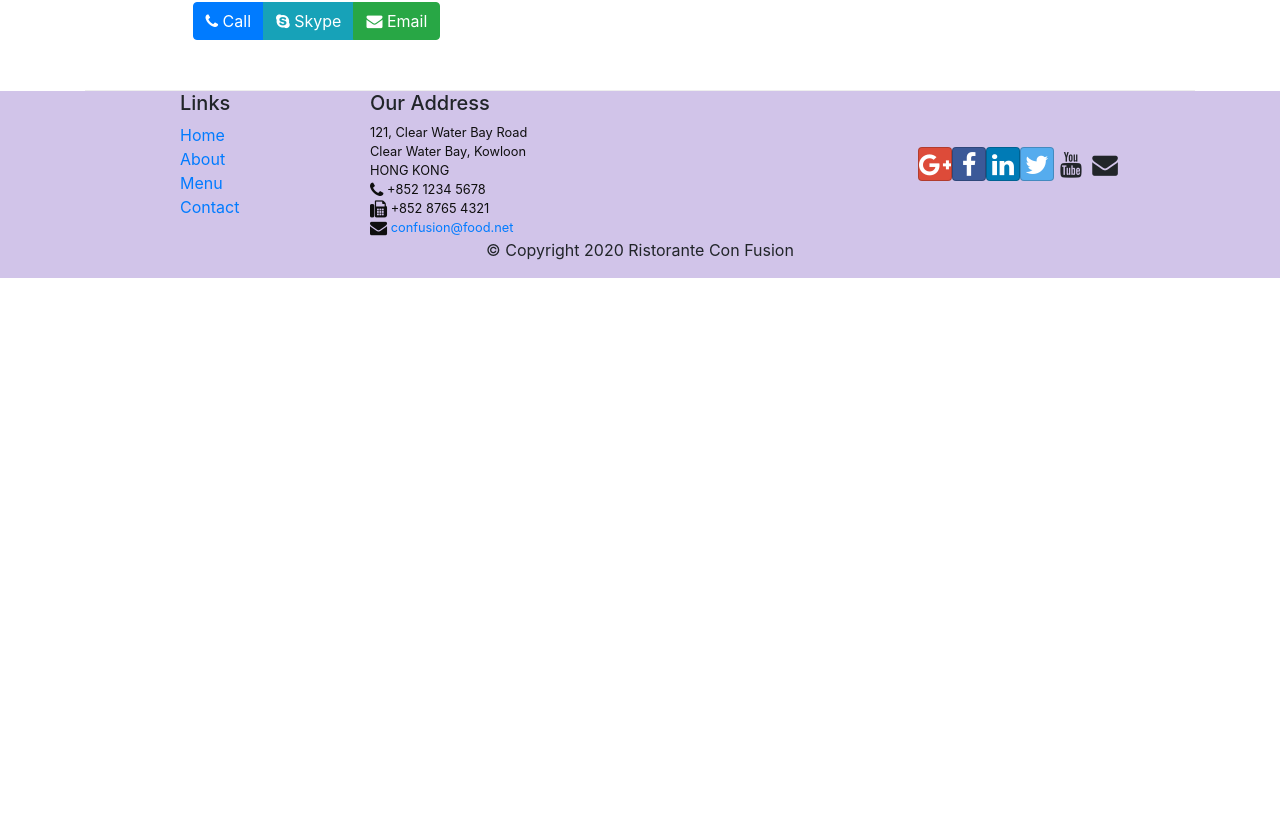
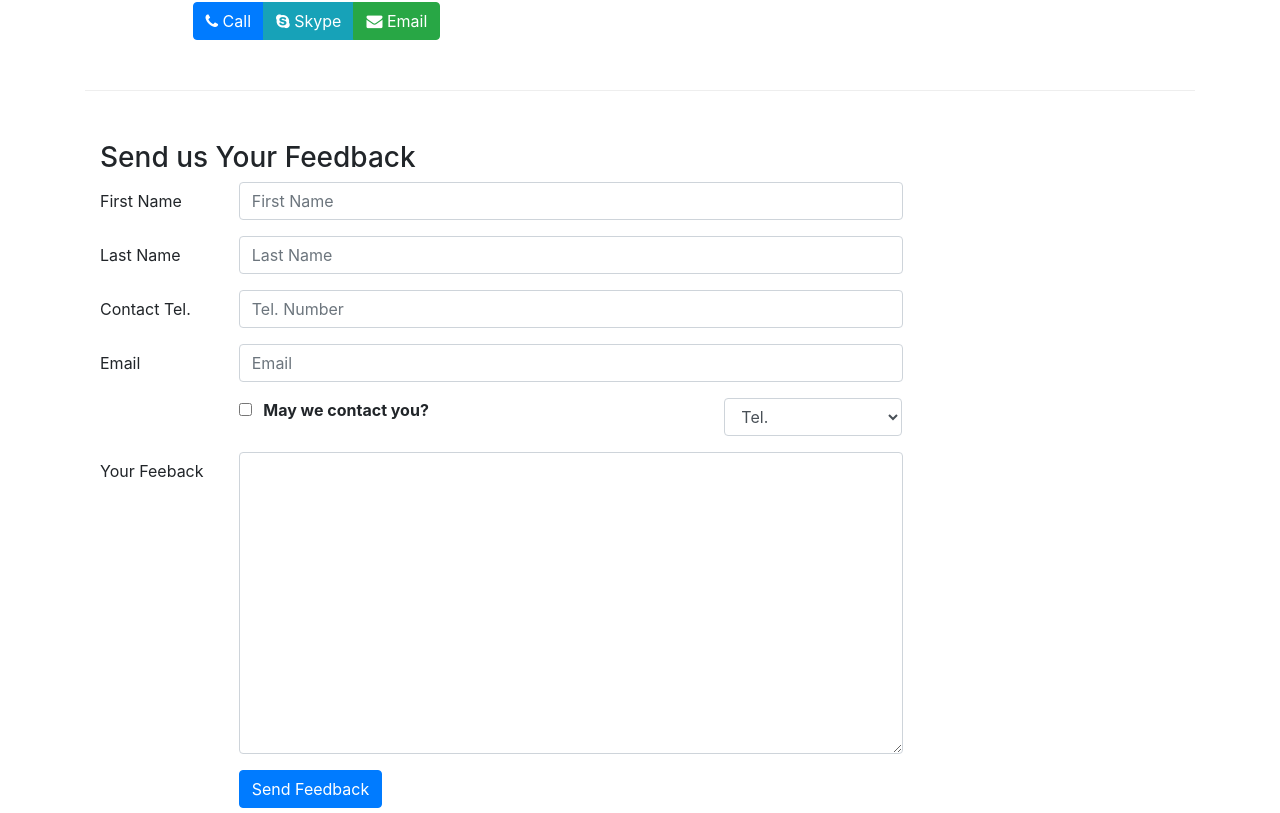
Before and after one commit to mr0a/Frontend-React, a React (Create React App) app: page /contact in a window 1280 px wide. Shown: the part 727-1540 px from the top of the page. Before the commit the page ends 1005 px from the top, so only its background shows below. Built offline with nearby package versions, Linux system fonts and the light colour scheme.

Commit message:
Controlled Forms

```diff
--- a/src/components/ContactComponent.js
+++ b/src/components/ContactComponent.js
@@ -1,9 +1,44 @@
-import React from 'react';
+import React, { Component } from 'react';
 import { Link } from 'react-router-dom';
-import { Breadcrumb, BreadcrumbItem } from 'reactstrap';
+import { Breadcrumb, BreadcrumbItem, Button } from 'reactstrap';
+import {Form, Label, Input, FormGroup, Col} from 'reactstrap';
 
 
-export default function Contact(props) {
+export default class Contact extends Component {
+
+    constructor(props) {
+        super(props);
+
+        this.state = {
+            firstname: '',
+            lastname: '',
+            telnum: '',
+            email: '',
+            agree: false,
+            contactType: 'Tel.',
+            message: ''
+        }
+
+        this.handleInputChange = this.handleInputChange.bind(this);
+        this.handleSubmit = this.handleSubmit.bind(this);
+    }
+
+    handleInputChange(event) {
+        const target = event.target;
+        const value = target.type === 'checkbox' ? target.checked : target.value;
+        const name = target.name;
+
+        this.setState({
+            [name]: value
+        });
+    }
+
+    handleSubmit(event) {
+        event.preventDefault();
+        console.log("Data" + JSON.stringify(this.state))
+    }
+
+    render() {
         return (
             <div className="container">
                     <Breadcrumb>
@@ -39,6 +74,76 @@
                         </div>
                     </div>
                 </div>
+                <div className="row row-content">
+                    <div className="col-12">
+                        <h3>Send us Your Feedback</h3>
+                    </div>
+                    <div className="col-12 col-md-9">
+                        <Form onSubmit={this.handleSubmit} >
+                            <FormGroup row>
+                                <Label htmlFor="firstname" md={2}>First Name</Label>
+                                <Col md={10}>
+                                    <Input type="text" id="firstname" name="firstname" placeholder="First Name"
+                                        value={this.state.firstname} onChange={this.handleInputChange} />
+                                </Col>
+                            </FormGroup>
+                            <FormGroup row>
+                                <Label htmlFor="lastname" md={2}>Last Name</Label>
+                                <Col md={10}>
+                                    <Input type="text" id="lastname" name="lastname" placeholder="Last Name"
+                                        value={this.state.lastname} onChange={this.handleInputChange} />
+                                </Col>
+                            </FormGroup>
+                            <FormGroup row>
+                                <Label htmlFor="telnum" md={2}>Contact Tel.</Label>
+                                <Col md={10}>
+                                    <Input type="tel" id="telnum" name="telnum" placeholder="Tel. Number"
+                                        value={this.state.telnum} onChange={this.handleInputChange} />
+                                </Col>
+                            </FormGroup>
+                            <FormGroup row>
+                                <Label htmlFor="email" md={2}>Email</Label>
+                                <Col md={10}>
+                                    <Input type="email" id="email" name="email" placeholder="Email"
+                                        value={this.state.email} onChange={this.handleInputChange} />
+                                </Col>
+                            </FormGroup>
+                            <FormGroup row>
+                                <Col md={{size: 6, offset: 2}} >
+                                    <FormGroup check>
+                                        <Label check>
+                                            <Input type="checkbox" name="agree"
+                                                checked={this.state.agree} onChange={this.handleInputChange} /> &nbsp;
+                                            <strong>May we contact you?</strong>
+                                        </Label>
+                                    </FormGroup>
+                                </Col>
+                                <Col md={{size: 3, offset: 1}}>
+                                    <Input type="select" name="contactType"
+                                        value={this.state.contactType} onChange={this.handleInputChange}>
+                                            <option>Tel.</option>
+                                            <option>Email</option>
+                                    </Input>
+                                </Col>
+                            </FormGroup>
+                            <FormGroup row>
+                                <Label htmlFor="message" md={2}>Your Feeback</Label>
+                                <Col md={10}>
+                                    <Input type="textarea" name="message" id="message"
+                                        rows="12" value={this.state.message} onChange={this.handleInputChange} />
+                                </Col>
+                            </FormGroup>
+                            <FormGroup row>
+                                <Col md={{size: 3, offset: 2}}>
+                                    <Button type="submit" color="primary">
+                                        Send Feedback
+                                    </Button>
+                                </Col>
+                            </FormGroup>
+                        </Form>
+                    </div>
+                </div>
             </div>
         );
     }
+}
```
Lines whose indentation alone changed are shown as unchanged.
